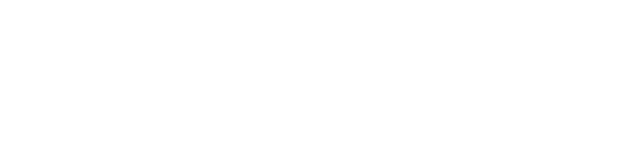
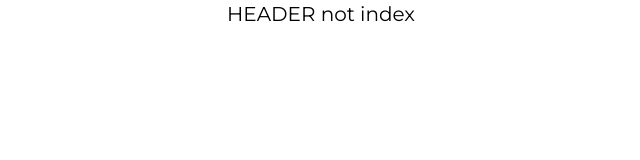
Before and after one commit to j-lei/made-to-kill, a Gatsby site: page / in a window 1280 px wide. Shown: the whole page, without its empty margins (319-959 px from the left). Built offline with nearby package versions, Linux system fonts and the light colour scheme; Gatsby itself is replaced by a stand-in of ours; a web font is replaced by a local one.

Commit message:
set up fonts

```diff
--- a/package.json
+++ b/package.json
@@ -16,6 +16,8 @@
     "deploy": "gatsby build --prefix-paths && gh-pages -d public"
   },
   "dependencies": {
+    "@fontsource/arapey": "^4.2.2",
+    "fontsource-montserrat": "^4.0.0",
     "gatsby": "^2.32.8",
     "gatsby-plugin-postcss": "^4.0.0",
     "postcss": "^8.2.7",
--- a/src/components/header.js
+++ b/src/components/header.js
@@ -1,13 +1,12 @@
-import { graphql, useStaticQuery, Link } from "gatsby";
+import { Link } from "gatsby";
 import React from "react";
 
 const Header = ({ type }) => {
 
-  let [headerStyle] = ["text-black text-xl text-center"];
+  let headerColor = (type === "index") ? "text-white" : "text-black";
+  let headerStyle = "text-xl text-center font-sans";
 
-  if (type == "index") {
-    headerStyle = "text-white text-xl text-center";
-  }
+  headerStyle = `${headerColor} ${headerStyle}`;
 
   return (
     <header className={headerStyle}>
--- a/src/components/layout.js
+++ b/src/components/layout.js
@@ -1,9 +1,11 @@
 import React from "react";
 import Header from "./header";
+import "fontsource-montserrat";
+import "@fontsource/arapey";
 
 const Layout = () => {
   return (
-    <Header type="index"></Header>
+    <Header type="not index"></Header>
   );
 }
 
--- a/tailwind.config.js
+++ b/tailwind.config.js
@@ -1,8 +1,21 @@
+const defaultTheme = require('tailwindcss/defaultTheme');
+
 module.exports = {
   purge: ["./src/**/*.js", "./src/**/*.jsx", "./src/**/*.ts", "./src/**/*.tsx"],
   darkMode: false, // or 'media' or 'class'
   theme: {
-    extend: {},
+    extend: {
+      fontFamily: {
+        sans : [
+          'Montserrat',
+          ...defaultTheme.fontFamily.sans,
+        ],
+        serif : [
+          'Arapey',
+          ...defaultTheme.fontFamily.serif,
+        ],
+      },
+    },
   },
   variants: {
     extend: {},
```
Also changed, not shown: 1 other file.
